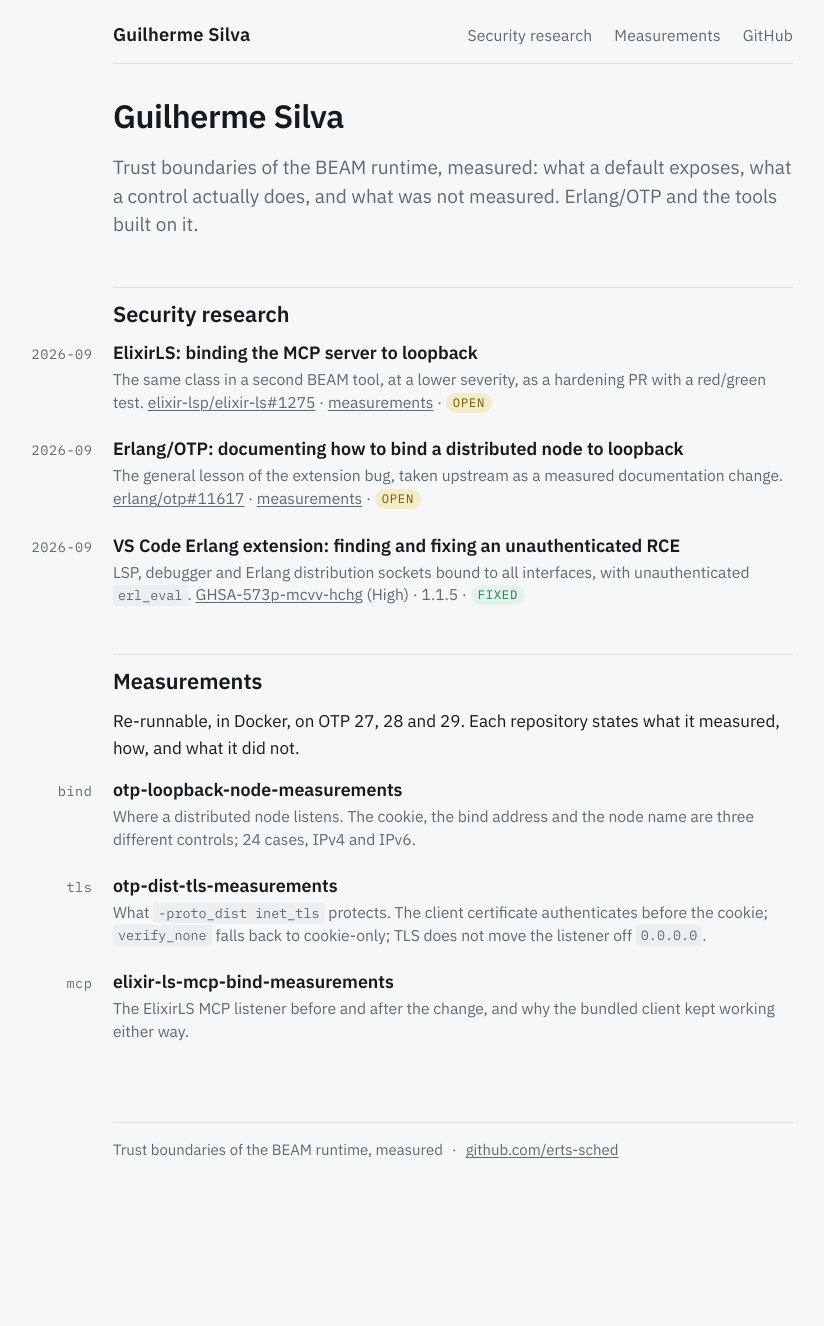
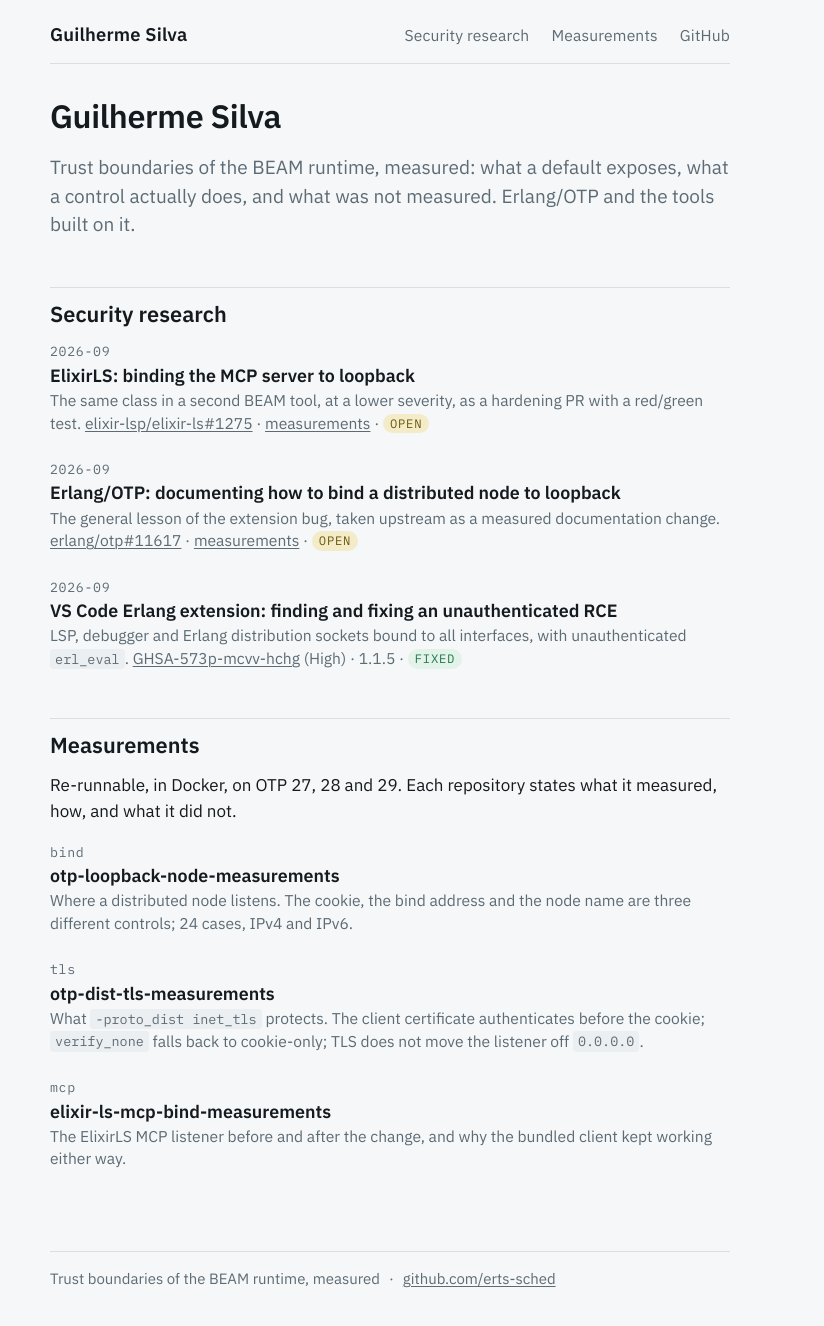
Before and after one commit to erts-sched/erts-sched.github.io, a Jekyll site: the page built from index.md, in a window 1280 px wide. Shown: the whole page, without its empty margins (250-1074 px from the left). Built offline with Jekyll 4.4.1, drawn with Linux system fonts in a browser that asks for light colours; before the commit the page ends 1198 px from its top, so only the background shows below that.

Commit message:
One column inside one frame: no gutter, dates above titles; nav, content and footer share exact edges

```diff
--- a/assets/css/style.css
+++ b/assets/css/style.css
@@ -17,7 +17,6 @@
   --sans: "IBM Plex Sans", system-ui, -apple-system, "Segoe UI", Roboto, "Helvetica Neue", Arial, sans-serif;
   --mono: "IBM Plex Mono", ui-monospace, "SF Mono", Menlo, Consolas, "Liberation Mono", monospace;
   --measure: 40rem;   /* one frame for nav, content and footer; ~75 characters per line of prose */
-  --gutter: 7.4rem;   /* the dates hang here, left of the frame */
 }
 @media (prefers-color-scheme: dark) {
   :root {
@@ -49,11 +48,11 @@ body {
 .skip:focus { left: 12px; z-index: 10; }
 
 /* frame */
-header.site nav, main, footer.site { max-width: calc(var(--measure) + var(--gutter) + 48px); margin: 0 auto; padding-left: calc(24px + var(--gutter)); padding-right: 24px; }
+header.site nav, main, footer.site { max-width: calc(var(--measure) + 48px); margin: 0 auto; padding-left: 24px; padding-right: 24px; }
 /* rules (nav bottom, footer top, h2) are drawn inside the padding box, so they run exactly the content width */
-header.site nav, footer.site { background: linear-gradient(var(--hairline), var(--hairline)) no-repeat; background-size: calc(100% - 24px - var(--gutter) - 24px) 1px; }
-header.site nav { border-bottom: 0; background-position: calc(24px + var(--gutter)) bottom; }
-footer.site { border-top: 0; background-position: calc(24px + var(--gutter)) top; }
+header.site nav, footer.site { background: linear-gradient(var(--hairline), var(--hairline)) no-repeat; background-size: calc(100% - 48px) 1px; }
+header.site nav { background-position: 24px bottom; }
+footer.site { background-position: 24px top; }
 header.site nav { display: flex; flex-wrap: wrap; justify-content: space-between; gap: 8px 24px; align-items: baseline; padding-top: 20px; padding-bottom: 16px; }
 header.site nav a { color: var(--muted); text-decoration: none; font-size: 0.92rem; letter-spacing: 0.01em; }
 header.site nav a:hover, header.site nav a:focus-visible { color: var(--accent); }
@@ -96,12 +95,11 @@ th { background: var(--code-bg); font-weight: 600; white-space: nowrap; }
 td:first-child { white-space: nowrap; }
 td code, th code { font-size: 0.84em; }
 
-/* index entries: date as eyebrow, title, one meta line, status chip */
-.entry { display: grid; grid-template-columns: calc(var(--gutter) - 1.2rem) 1fr; gap: 3px 1.2rem; align-items: baseline; margin: 0 0 1.4em 0; margin-left: calc(-1 * var(--gutter)); }
+/* index entries: date line, title, one meta line, status chip; one column, inside the frame */
+.entry { display: grid; grid-template-columns: 1fr; gap: 2px; margin: 0 0 1.45em; }
 .vh { position: absolute; width: 1px; height: 1px; overflow: hidden; clip: rect(0 0 0 0); white-space: nowrap; }
-.entry .eyebrow { grid-column: 1; grid-row: 1; align-self: baseline; color: var(--muted); font-size: 0.8rem; letter-spacing: 0.04em; text-align: right; }
-.entry .t { grid-column: 2; grid-row: 1; font-weight: 600; font-size: 1.05rem; line-height: 1.3; }
-.entry .m { grid-column: 2; grid-row: 2; }
+.entry .eyebrow { color: var(--muted); font-size: 0.78rem; letter-spacing: 0.05em; }
+.entry .t { font-weight: 600; font-size: 1.05rem; line-height: 1.3; }
 .entry .t a { color: var(--ink); text-decoration: none; }
 .entry .t a:hover { color: var(--accent); text-decoration: underline; }
 .entry .m { color: var(--muted); font-size: 0.92rem; line-height: 1.45; }
@@ -118,6 +116,4 @@ td code, th code { font-size: 0.84em; }
   header.site nav { background-position: 16px bottom; }
   footer.site { background-position: 16px top; }
   h1 { font-size: 1.55rem; }
-  .entry { grid-template-columns: 1fr; gap: 2px; margin-left: 0; }
-  .entry .eyebrow, .entry .t, .entry .m { grid-column: 1; grid-row: auto; text-align: left; }
 }
```
